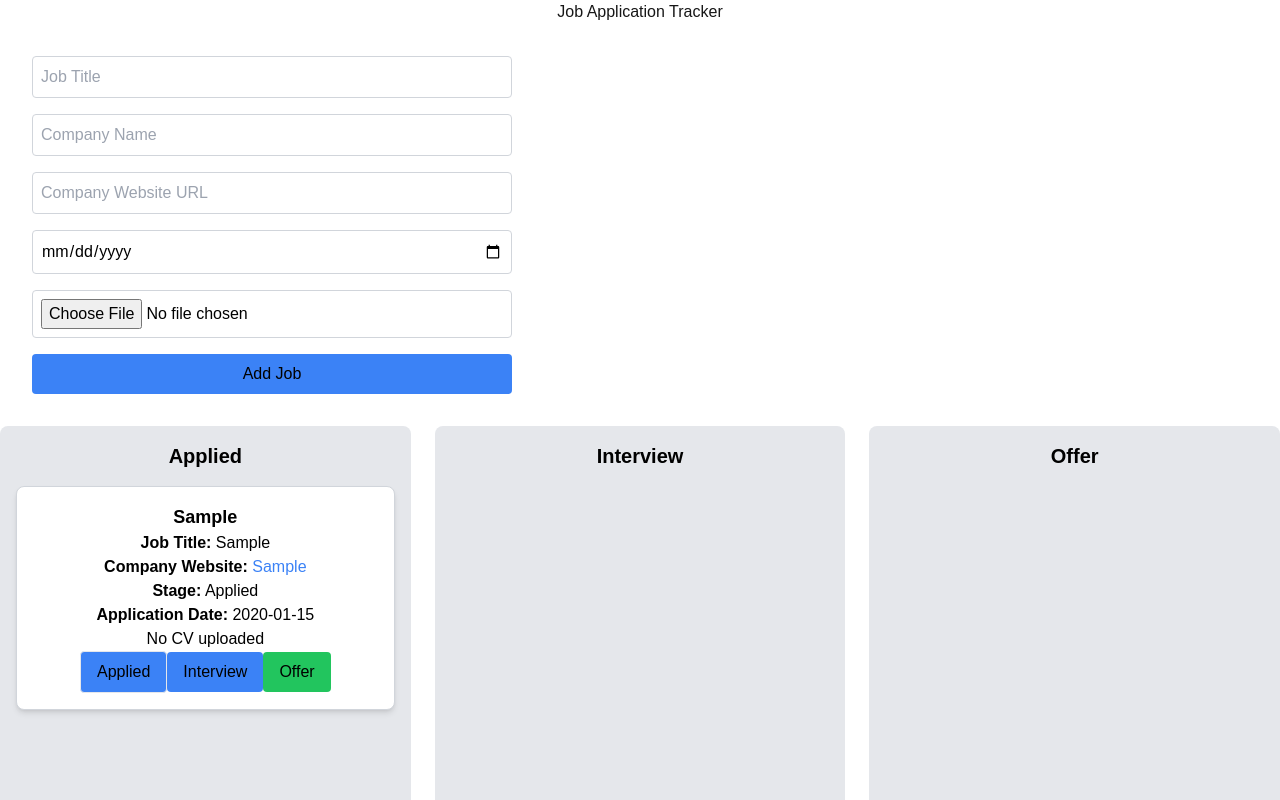
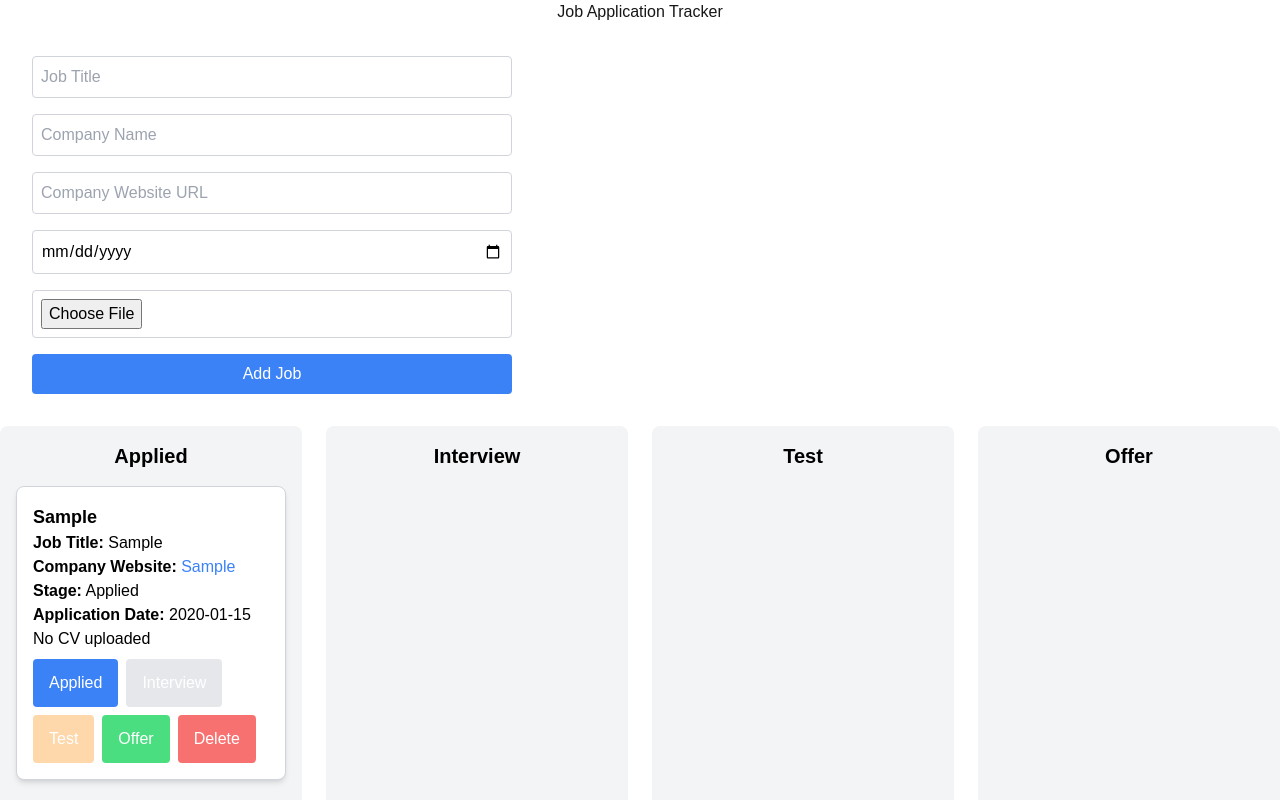
Before and after one commit to AlainDLC/job-tracker, a Next.js app in the folder job-tracker/: page / in a window 1280 px wide. Both pictures are taken after typing "Sample", "Sample", "Sample", "2020-01-15" into the empty fields and a click on the button "Add Job". Shown: the top 800 px of the page. Built offline with nearby package versions, Linux system fonts and the light colour scheme.

Commit message:
implement delete

```diff
--- a/job-tracker/app/components/Button.js
+++ b/job-tracker/app/components/Button.js
@@ -6,18 +6,25 @@ export default function Button({
   primary,
   secondary,
   success,
+  test,
   warning,
   danger,
   outline,
   rounded,
 }) {
   //1st arg:: for all variations.
-  const classes = className("px-3  border", {
-    "bg-blue-500 text-black py-2 px-4 rounded hover:bg-blue-400  ": primary,
-    "border-gray-900 bg-gray-900 text-white": secondary,
-    "border-green-500 bg-green-500 text-white": success,
+  const classes = className("mt-2 py-3 mr-2 w-25 text-center", {
+    "bg-blue-500 text-black py-2 px-4 rounded hover:bg-blue-400 text-white  ":
+      primary,
+    "bg-gray-200 text-black py-2 px-4 rounded hover:bg-gray-300 text-white ":
+      secondary,
+    "bg-green-400 text-black py-2 px-4 rounded hover:bg-green-500 text-white":
+      success,
+    "bg-orange-200 text-black py-2 px-4 rounded hover:bg-orange-300 text-white":
+      test,
     "border-yellow-400 bg-yellow-400 text-white": warning,
-    "border-red-500 bg-red-500 text-white": danger,
+    "bg-red-400 text-black py-2 px-4 rounded hover:bg-red-500 text-white":
+      danger,
     "rounded-full": rounded,
     "bg-white": outline,
     "text-blue-500": outline && primary,
--- a/job-tracker/app/components/Calendar.js
+++ /dev/null
@@ -1,24 +0,0 @@
-// components/Calendar.js
-import React, { useState } from "react";
-import Calendar from "react-calendar";
-import "react-calendar/dist/Calendar.css";
-
-const MyCalendar = ({ selectedDate, setSelectedDate }) => {
-  // Hantera datumval
-  const handleDateChange = (date) => {
-    setSelectedDate(date); // Uppdatera den valda datumet
-  };
-
-  return (
-    <div className="calendar-container mb-8">
-      <h2 className="text-2xl font-semibold mb-4">Select Application Date</h2>
-      <Calendar
-        onChange={handleDateChange}
-        value={selectedDate}
-        className="react-calendar"
-      />
-    </div>
-  );
-};
-
-export default MyCalendar;
--- a/job-tracker/app/components/JobCard.js
+++ b/job-tracker/app/components/JobCard.js
@@ -14,10 +14,10 @@ const JobCard = ({ job, onMoveJob }) => {
   };
   const formattedDate = job.interview_date
     ? new Date(job.interview_date).toLocaleDateString()
-    : null; // Format the interview date if it exists
+    : null;
 
   return (
-    <div className="border border-gray-300 rounded-lg p-4 shadow-md bg-white text-black">
+    <div className="border border-gray-300 rounded-lg p-4 shadow-md  bg-white text-black text-left  w-100 mt-4  ">
       <h3 className="text-lg font-semibold">{job.company_name}</h3>
       <p>
         <strong>Job Title:</strong> {job.job_title}
@@ -42,7 +42,7 @@ const JobCard = ({ job, onMoveJob }) => {
         <strong>Application Date:</strong> {job.application_date}
       </p>
       {formattedDate && (
-        <div className="mt-2">
+        <div className="mt-2 ">
           <strong>Interview Date:</strong> {formattedDate}
         </div>
       )}
@@ -63,22 +63,21 @@ const JobCard = ({ job, onMoveJob }) => {
       </p>
 
       <Button primary onClick={() => onMoveJob(job.id, "Applied")}>
-        {" "}
         Applied
       </Button>
 
-      <button
-        onClick={() => onMoveJob(job.id, "Interview")}
-        className="bg-blue-500 text-black py-2 px-4 rounded hover:bg-blue-400"
-      >
+      <Button secondary onClick={() => onMoveJob(job.id, "Interview")}>
         Interview
-      </button>
-      <button
-        onClick={() => onMoveJob(job.id, "Offer")}
-        className="bg-green-500 text-black py-2 px-4 rounded hover:bg-green-600"
-      >
+      </Button>
+      <Button test onClick={() => onMoveJob(job.id, "Test")}>
+        Test
+      </Button>
+      <Button success onClick={() => onMoveJob(job.id, "Offer")}>
         Offer
-      </button>
+      </Button>
+      <Button danger onClick={() => onMoveJob(job.id, "")}>
+        Delete
+      </Button>
     </div>
   );
 };
--- a/job-tracker/app/components/JobForm.js
+++ b/job-tracker/app/components/JobForm.js
@@ -86,11 +86,11 @@ const JobForm = ({ onSubmit }) => {
         <input
           type="file"
           onChange={(e) => setCv(e.target.files[0])}
-          className="w-full p-2 border border-gray-300 rounded  text-black"
+          className="w-full p-2 border border-gray-300 rounded  text-white"
         />
         <button
           type="submit"
-          className="w-full py-2 bg-blue-500 rounded hover:bg-blue-700  text-black"
+          className="w-full py-2 bg-blue-500 rounded hover:bg-blue-700  text-white"
         >
           Add Job
         </button>
--- a/job-tracker/app/components/ProcessTracker.js
+++ b/job-tracker/app/components/ProcessTracker.js
@@ -2,6 +2,7 @@ import { useState } from "react";
 import DatePicker from "react-datepicker";
 import "react-datepicker/dist/react-datepicker.css";
 import JobCard from "./JobCard";
+import Button from "./Button";
 
 const ProcessTracker = ({ stages, jobs, setJobs }) => {
   const [selectedDate, setSelectedDate] = useState(null);
@@ -28,9 +29,9 @@ const ProcessTracker = ({ stages, jobs, setJobs }) => {
   };
 
   return (
-    <div className="grid grid-cols-3 gap-6 h-[600px] text-black">
+    <div className="grid grid-cols-4 gap-6 h-[600px]  text-black  w-auto">
       {stages.map((stage) => (
-        <div key={stage} className="bg-gray-200 p-4 rounded-lg">
+        <div key={stage} className="bg-gray-100 p-4 rounded-lg">
           <h2 className="text-xl font-semibold">{stage}</h2>
           <div className="mt-4">
             {jobs
@@ -41,16 +42,18 @@ const ProcessTracker = ({ stages, jobs, setJobs }) => {
           </div>
 
           {stage === "Interview" && showCalendar && (
-            <div className="mt-4">
+            <>
+              <div className="mt-4 text-left">
                 <h3 className="font-semibold">Select Interview Date:</h3>
                 <DatePicker
                   selected={selectedDate}
                   onChange={(date) => setSelectedDate(date)}
                   dateFormat="yyyy-MM-dd"
-                placeholderText="Select a date"
+                  placeholderText="Calender 😎"
                   className="w-full p-2 border border-gray-300 rounded text-black"
                 />
               </div>
+            </>
           )}
         </div>
       ))}
--- a/job-tracker/app/page.js
+++ b/job-tracker/app/page.js
@@ -5,7 +5,7 @@ import ProcessTracker from "./components/ProcessTracker";
 
 const HomePage = () => {
   const [jobs, setJobs] = useState([]); // Holds the list of jobs
-  const [stages, setStages] = useState(["Applied", "Interview", "Offer"]); // The stages of the job
+  const stages = ["Applied", "Interview", "Test", "Offer"]; // The stages of the job
 
   // Add a new job to the list
   const handleAddJob = (job) => {
```
Lines whose indentation alone changed are shown as unchanged.
